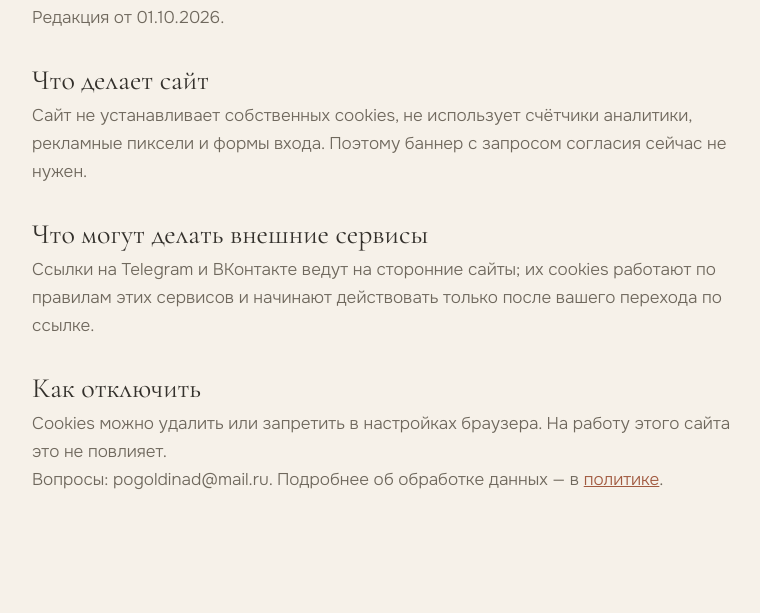
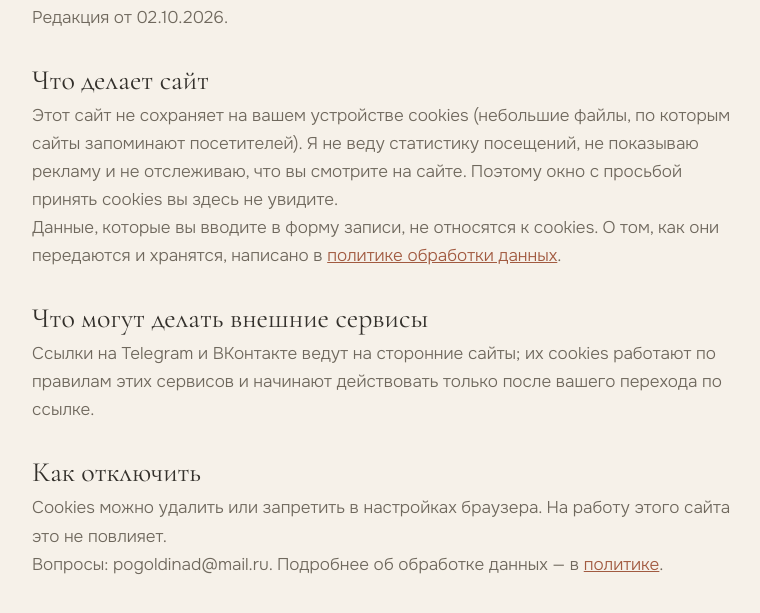
Before and after one commit to daryaseverova/daryaseverova.github.io, a plain HTML site: page cookies.html in a window 1280 px wide. Shown: the part 235-848 px from the top of the page, without its empty margins (252-1012 px from the left). Before the commit the page ends 809 px from the top, so only its background shows below. Drawn offline with Linux system fonts and the light colour scheme.

Commit message:
Update cookies.html

```diff
--- a/cookies.html
+++ b/cookies.html
@@ -15,12 +15,18 @@
     <main class="wrap legal">
       <a href="/" class="btn">← На главную</a>
       <h1>Cookies</h1>
-      <p class="upd">Редакция от 01.10.2026.</p>
+      <p class="upd">Редакция от 02.10.2026.</p>
       <h2>Что делает сайт</h2>
       <p>
-        Сайт не устанавливает собственных cookies, не использует счётчики
-        аналитики, рекламные пиксели и формы входа. Поэтому баннер с запросом
-        согласия сейчас не нужен.
+        Этот сайт не сохраняет на вашем устройстве cookies (небольшие файлы,
+        по которым сайты запоминают посетителей). Я не веду статистику
+        посещений, не показываю рекламу и не отслеживаю, что вы смотрите на
+        сайте. Поэтому окно с просьбой принять cookies вы здесь не увидите.
+      </p>
+      <p>
+        Данные, которые вы вводите в форму записи, не относятся к cookies. О
+        том, как они передаются и хранятся, написано в
+        <a href="/privacy">политике обработки данных</a>.
       </p>
       <h2>Что могут делать внешние сервисы</h2>
       <p>
```
